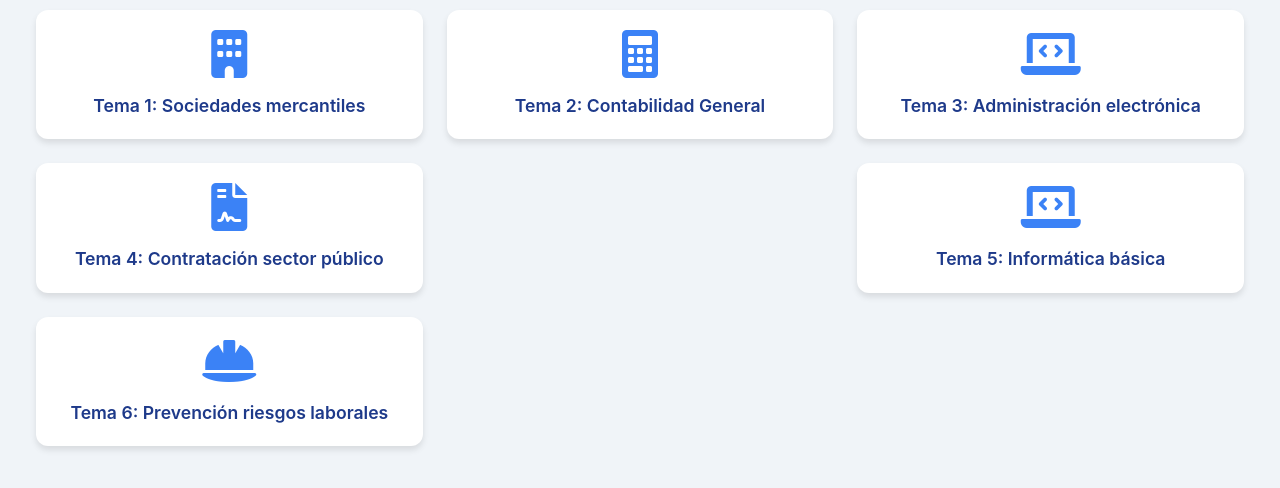
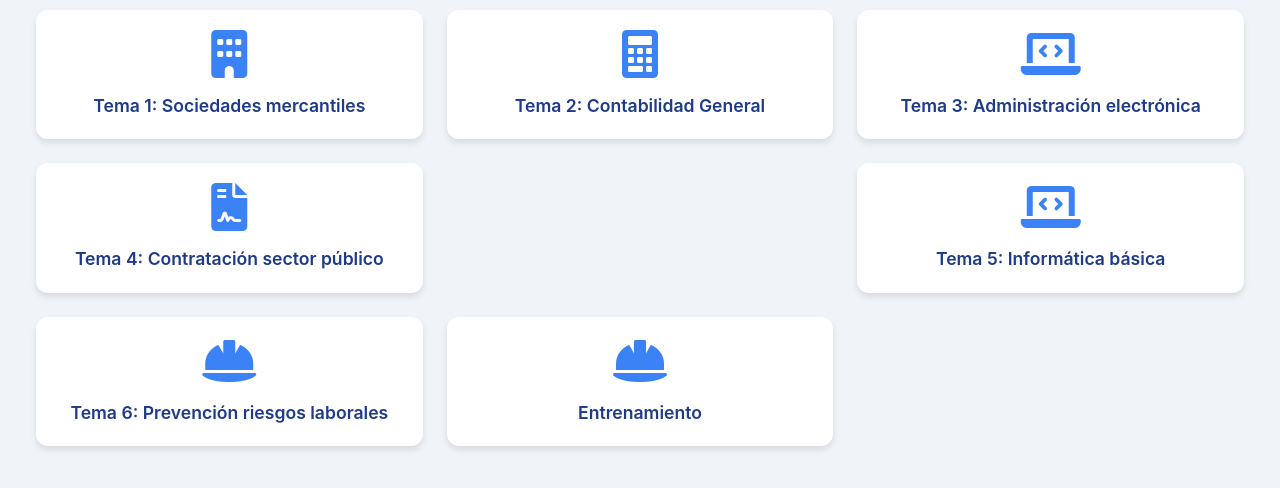
Before and after one commit to guangle/verofinanciero, a plain HTML site: page index.html in a window 1280 px wide. Shown: the part 206-694 px from the top of the page. Drawn offline with nearby package versions, Linux system fonts and the light colour scheme.

Commit message:
Update index.html

```diff
--- a/index.html
+++ b/index.html
@@ -91,6 +91,12 @@
                 </a>
             </div>
 
+            <div class="link-box">
+                <a href="entrenamiento.html">
+                    <i class="fas fa-helmet-safety"></i> <span>Entrenamiento</span>
+                </a>
+            </div>
+
         </div>
     </div>
 
```
